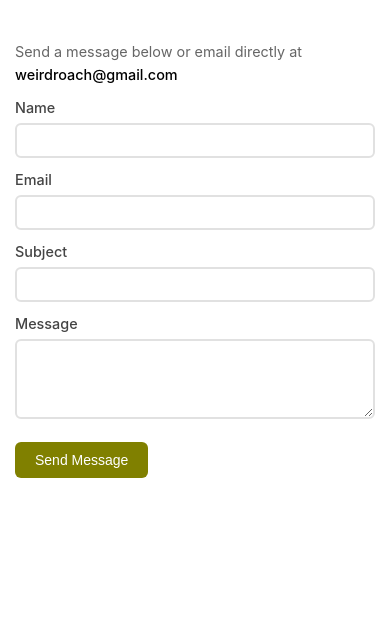
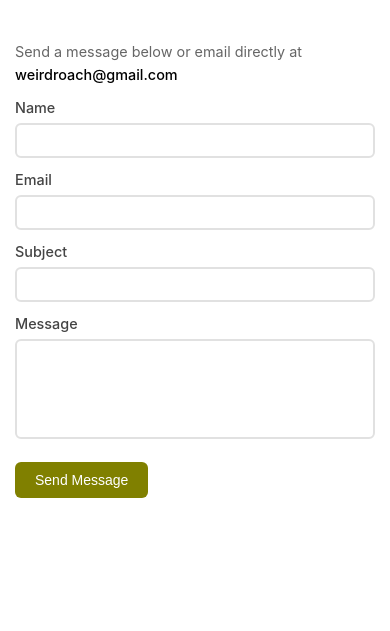
Before and after one commit to weirdroach/weird-roach-website, a website: page public/contact.html in a window 390 px wide. Shown: the part 141-772 px from the top of the page. Drawn offline with Linux system fonts and the light colour scheme.

Commit message:
Make contact page static and non-scrollable for both desktop and mobile views

```diff
--- a/public/css/contact.css
+++ b/public/css/contact.css
@@ -9,6 +9,8 @@ body {
     background-color: white;
     font-family: -apple-system, BlinkMacSystemFont, "Segoe UI", Roboto, Helvetica, Arial, sans-serif;
     line-height: 1.6;
+    height: 100vh;
+    overflow: hidden;
 }
 
 /* Header styles */
@@ -62,7 +64,10 @@ header > a img {
 main {
     margin-left: 180px;
     padding: 40px;
-    min-height: 100vh;
+    height: 100vh;
+    overflow: hidden;
+    display: flex;
+    flex-direction: column;
 }
 
 /* Contact container */
@@ -70,6 +75,10 @@ main {
     padding: 7rem 2rem 2rem;
     max-width: 800px;
     margin: 0 auto;
+    height: 100%;
+    display: flex;
+    flex-direction: column;
+    justify-content: flex-start;
 }
 
 h1 {
@@ -98,7 +107,7 @@ h1 {
 
 /* Form styles */
 .form-group {
-    margin-bottom: 20px;
+    margin-bottom: 15px;
 }
 
 label {
@@ -125,8 +134,8 @@ textarea:focus {
 }
 
 textarea {
-    resize: vertical;
-    min-height: 120px;
+    resize: none;
+    height: 120px;
 }
 
 .submit-button {
@@ -188,6 +197,13 @@ textarea {
 
 /* Responsive adjustments */
 @media (max-width: 768px) {
+    body {
+        overflow: hidden;
+        height: 100vh;
+        position: fixed;
+        width: 100%;
+    }
+
     header {
         position: fixed;
         width: 100%;
@@ -224,43 +240,21 @@ textarea {
         height: auto;
     }
 
-    .social-links {
-        position: fixed;
-        bottom: 0;
-        left: 0;
-        width: 100%;
-        margin: 0;
-        padding: 10px 0;
-        background: white;
-        border-top: 1px solid #eee;
-        z-index: 99;
-    }
-
-    .social-icons {
-        gap: 20px;
-        padding: 5px 0;
-        margin: 0;
-    }
-
-    .social-icon {
-        width: 35px;
-        height: 35px;
-    }
-
     main {
         margin-left: 0;
         padding: 120px 15px 80px;
         height: 100vh;
-        display: flex;
-        flex-direction: column;
+        overflow: hidden;
+        position: fixed;
+        width: 100%;
     }
 
     .contact-container {
         padding: 0;
-        max-width: 100%;
+        height: calc(100vh - 200px);
         display: flex;
         flex-direction: column;
-        height: 100%;
+        justify-content: flex-start;
     }
 
     .contact-intro {
@@ -286,14 +280,36 @@ textarea {
     textarea {
         padding: 8px;
         font-size: 14px;
-        min-height: 80px;
-        max-height: 80px;
+        height: 100px;
     }
 
     .submit-button {
         padding: 10px 20px;
         font-size: 14px;
         margin-top: 5px;
+    }
+
+    .social-links {
+        position: fixed;
+        bottom: 0;
+        left: 0;
+        width: 100%;
+        margin: 0;
+        padding: 10px 0;
+        background: white;
+        border-top: 1px solid #eee;
+        z-index: 99;
+    }
+
+    .social-icons {
+        gap: 20px;
+        padding: 5px 0;
+        margin: 0;
+    }
+
+    .social-icon {
+        width: 35px;
+        height: 35px;
     }
 }
 
```
